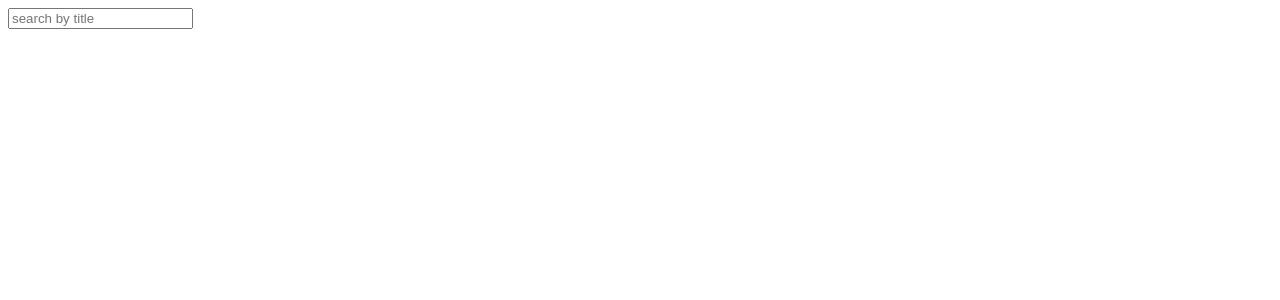
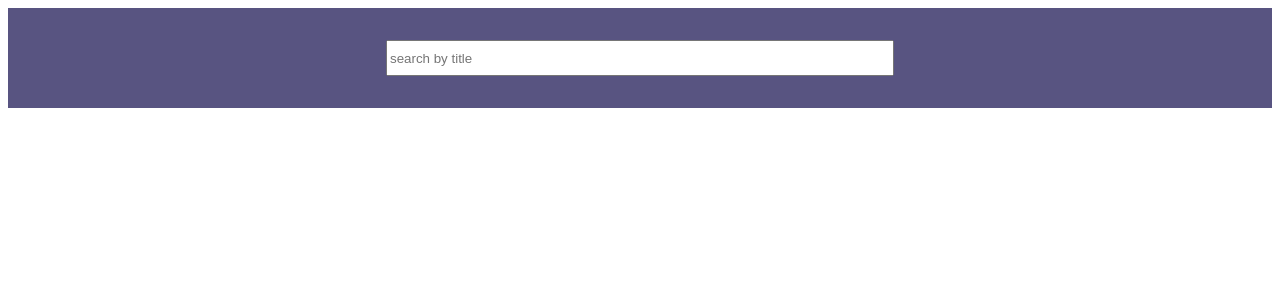
Before and after one commit to brendanatashaWP/learn-reactjs, a React (Create React App) app: page / in a window 1280 px wide. Shown: the top 300 px of the page. Built offline with nearby package versions, Linux system fonts and the light colour scheme.

Commit message:
Add searchbar styles

```diff
--- a/src/components/SearchBar.js
+++ b/src/components/SearchBar.js
@@ -2,15 +2,29 @@ import React from 'react'
 
 const SearchBar = props  => {
     return (
-        <div>
+        <div style={styles.contentSearch}>
             <input
+                style = {styles.inputSearch}
                 type="text"
                 placeholder="search by title"
-                value={props.search}
                 onChange={props.onChangeSearch}
             />
         </div>
     )
 }
 
+const styles = {
+    inputSearch: {
+      width: 500,
+      height: 30
+    },
+    contentSearch: {
+        backgroundColor: "#585481",
+        height: 100,
+        justifyContent: "center",
+        alignItems: "center",
+        display: "flex"
+    }
+}
+
 export default SearchBar
```
